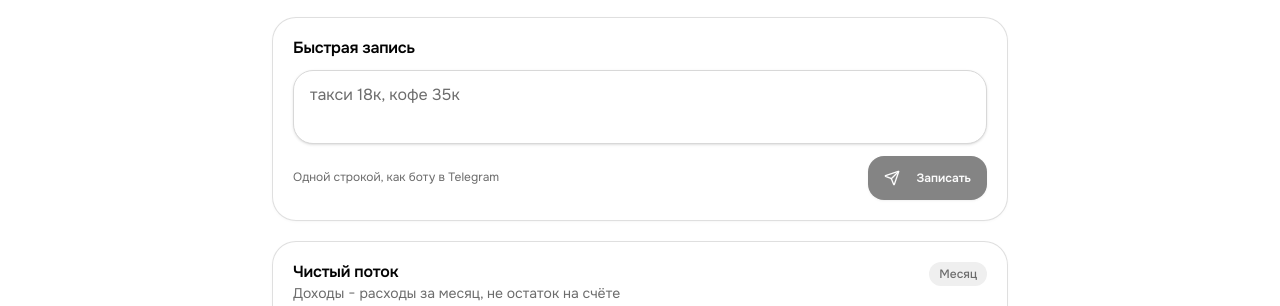
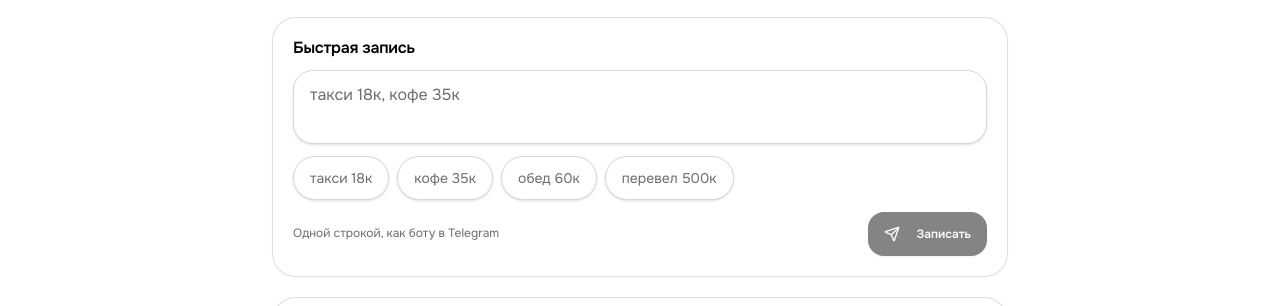
Before and after one commit to chollak/finance-tracker-backend, a React (Vite) app in the folder webapp/: page / in a window 1280 px wide. Shown: the part 135-441 px from the top of the page. Built offline with nearby package versions, Linux system fonts and the light colour scheme; no server answers.

Commit message:
feat: polish quick capture input

```diff
--- a/webapp/src/features/quick-capture/index.ts
+++ b/webapp/src/features/quick-capture/index.ts
@@ -11,6 +11,9 @@ export { toCaptureFeedback } from './model/toCaptureFeedback';
 export type { CaptureFeedback, CaptureFeedbackTone } from './model/toCaptureFeedback';
 export { toCaptureErrorFeedback } from './model/toCaptureErrorFeedback';
 export type { CaptureErrorFeedback } from './model/toCaptureErrorFeedback';
+export { toCaptureActionHint } from './model/toCaptureActionHint';
+export { CAPTURE_EXAMPLES } from './model/captureExamples';
+export type { CaptureExample } from './model/captureExamples';
 export {
   validateCaptureText,
   captureTextRejectionMessage,
--- /dev/null
+++ b/webapp/src/features/quick-capture/model/captureExamples.ts
@@ -0,0 +1,11 @@
+/**
+ * Starter phrasings for the Home capture card.
+ *
+ * These are the shapes the text pipeline already handles well (see the examples in
+ * `docs/QUICK_CAPTURE_API.md`): a short label plus an amount, one line. They exist to show
+ * the expected format, so picking one only fills the textarea — a capture writes to the
+ * database immediately, so nothing here may auto-submit.
+ */
+export const CAPTURE_EXAMPLES = ['такси 18к', 'кофе 35к', 'обед 60к', 'перевел 500к'] as const;
+
+export type CaptureExample = typeof CAPTURE_EXAMPLES[number];
--- /dev/null
+++ b/webapp/src/features/quick-capture/model/toCaptureActionHint.ts
@@ -0,0 +1,24 @@
+import type { CaptureAckAction } from './types';
+
+/**
+ * Turns the ack's `edit` / `delete` / `review` hints into one line of plain text.
+ *
+ * `POST /api/quick-capture` does not implement those actions — edit and delete go through the
+ * existing transaction routes (docs/QUICK_CAPTURE_API.md), and the row this ack describes is
+ * already saved and already rendered in the recent-transactions list below this card. Showing
+ * them as buttons here would mean buttons that do nothing, so they stay text pointing at the
+ * place the correction actually happens.
+ *
+ * `review` wins when both are present: it is the reason the user has to look at all.
+ */
+export function toCaptureActionHint(actions: CaptureAckAction[]): string | undefined {
+  if (actions.includes('review')) {
+    return 'Проверьте запись в списке операций ниже';
+  }
+
+  if (actions.includes('edit') || actions.includes('delete')) {
+    return 'Изменить или удалить — в списке операций ниже';
+  }
+
+  return undefined;
+}
--- a/webapp/src/features/quick-capture/model/toCaptureFeedback.ts
+++ b/webapp/src/features/quick-capture/model/toCaptureFeedback.ts
@@ -1,4 +1,4 @@
-import type { CaptureReviewReason, QuickCaptureResult } from './types';
+import type { CaptureAckAction, CaptureReviewReason, QuickCaptureResult } from './types';
 
 export type CaptureFeedbackTone = 'success' | 'warning' | 'info';
 
@@ -13,6 +13,8 @@ export interface CaptureFeedback {
   didPersist: boolean;
   needsAttention: boolean;
   reviewReasons: CaptureReviewReason[];
+  /** Ack hints (`edit`/`delete`/`review`). Not implemented here — see `toCaptureActionHint()`. */
+  actions: CaptureAckAction[];
 }
 
 /**
@@ -38,5 +40,6 @@ export function toCaptureFeedback(result: QuickCaptureResult): CaptureFeedback {
     didPersist,
     needsAttention: result.status === 'needs_review',
     reviewReasons: result.review.reasons,
+    actions: result.ack.actions,
   };
 }
--- a/webapp/src/features/quick-capture/ui/TextQuickCaptureCard.tsx
+++ b/webapp/src/features/quick-capture/ui/TextQuickCaptureCard.tsx
@@ -1,4 +1,4 @@
-import { useState } from 'react';
+import { useRef, useState } from 'react';
 import { Loader2, Send } from 'lucide-react';
 
 import { Button } from '@/shared/ui/button';
@@ -10,6 +10,8 @@ import { isGuestId } from '@/shared/lib/utils/guestId';
 import { useQuickCapture } from '../api/mutations';
 import { toCaptureFeedback } from '../model/toCaptureFeedback';
 import { toCaptureErrorFeedback } from '../model/toCaptureErrorFeedback';
+import { toCaptureActionHint } from '../model/toCaptureActionHint';
+import { CAPTURE_EXAMPLES } from '../model/captureExamples';
 import { MAX_CAPTURE_TEXT_LENGTH } from '../model/validateCaptureText';
 import type { CaptureFeedbackTone } from '../model/toCaptureFeedback';
 
@@ -17,6 +19,8 @@ interface Feedback {
   tone: CaptureFeedbackTone;
   title: string;
   description?: string;
+  /** Where to fix the saved row — text only, this endpoint implements no actions. */
+  actionHint?: string;
 }
 
 const TONE_STYLES: Record<CaptureFeedbackTone, string> = {
@@ -39,12 +43,27 @@ interface TextQuickCaptureCardProps {
 export function TextQuickCaptureCard({ className }: TextQuickCaptureCardProps) {
   const [text, setText] = useState('');
   const [feedback, setFeedback] = useState<Feedback | null>(null);
+  const textareaRef = useRef<HTMLTextAreaElement>(null);
 
   const userId = useUserStore((state) => state.userId);
   const userName = useUserStore((state) => state.userName);
   const capture = useQuickCapture();
 
   const isGuest = !!userId && isGuestId(userId);
+
+  /**
+   * An example is a starting point, not a shortcut: it replaces the text and hands focus back
+   * so the amount can be corrected before sending. It never submits — a capture writes to the
+   * database immediately, and nobody should save a row by tapping a suggestion.
+   */
+  const applyExample = (example: string) => {
+    if (capture.isPending) return;
+
+    setText(example);
+    // The old ack described the old text; picking an example starts a different capture.
+    setFeedback(null);
+    textareaRef.current?.focus();
+  };
 
   const handleSubmit = async (event: React.FormEvent) => {
     event.preventDefault();
@@ -64,6 +83,7 @@ export function TextQuickCaptureCard({ className }: TextQuickCaptureCardProps) {
         tone: captureFeedback.tone,
         title: captureFeedback.title,
         description: captureFeedback.description,
+        actionHint: toCaptureActionHint(captureFeedback.actions),
       });
 
       // Keep the text when nothing was written — the user still has to fix or retry it.
@@ -89,12 +109,13 @@ export function TextQuickCaptureCard({ className }: TextQuickCaptureCardProps) {
             напишите операцию боту или добавьте её вручную.
           </p>
         ) : (
-          <form onSubmit={handleSubmit} className="space-y-3">
+          <form onSubmit={handleSubmit} className="space-y-3" aria-busy={capture.isPending}>
             <label htmlFor="quick-capture-text" className="sr-only">
               Операция текстом
             </label>
             <textarea
               id="quick-capture-text"
+              ref={textareaRef}
               value={text}
               onChange={(event) => setText(event.target.value)}
               rows={2}
@@ -103,6 +124,20 @@ export function TextQuickCaptureCard({ className }: TextQuickCaptureCardProps) {
               placeholder="такси 18к, кофе 35к"
               className="flex w-full resize-none rounded-xl border border-input bg-background px-4 py-3 text-base shadow-sm transition-colors placeholder:text-muted-foreground focus-visible:outline-none focus-visible:ring-2 focus-visible:ring-ring focus-visible:ring-offset-2 disabled:cursor-not-allowed disabled:opacity-50"
             />
+
+            <div className="flex flex-wrap gap-2" role="group" aria-label="Примеры операций">
+              {CAPTURE_EXAMPLES.map((example) => (
+                <button
+                  key={example}
+                  type="button"
+                  onClick={() => applyExample(example)}
+                  disabled={capture.isPending}
+                  className="min-h-11 rounded-full border border-input bg-background px-4 text-sm text-muted-foreground shadow-sm transition-colors hover:bg-accent hover:text-accent-foreground focus-visible:outline-none focus-visible:ring-2 focus-visible:ring-ring focus-visible:ring-offset-2 active:scale-[0.98] disabled:cursor-not-allowed disabled:opacity-50"
+                >
+                  {example}
+                </button>
+              ))}
+            </div>
 
             <div className="flex items-center justify-between gap-3">
               <p className="text-xs leading-relaxed text-muted-foreground">
@@ -141,6 +176,11 @@ export function TextQuickCaptureCard({ className }: TextQuickCaptureCardProps) {
                 {feedback.description}
               </p>
             )}
+            {feedback.actionHint && (
+              <p className="mt-2 text-xs leading-relaxed text-muted-foreground">
+                {feedback.actionHint}
+              </p>
+            )}
           </div>
         )}
       </CardContent>
```
Also changed, not shown: 1 other file (tests, documents, lock files or other folders).
